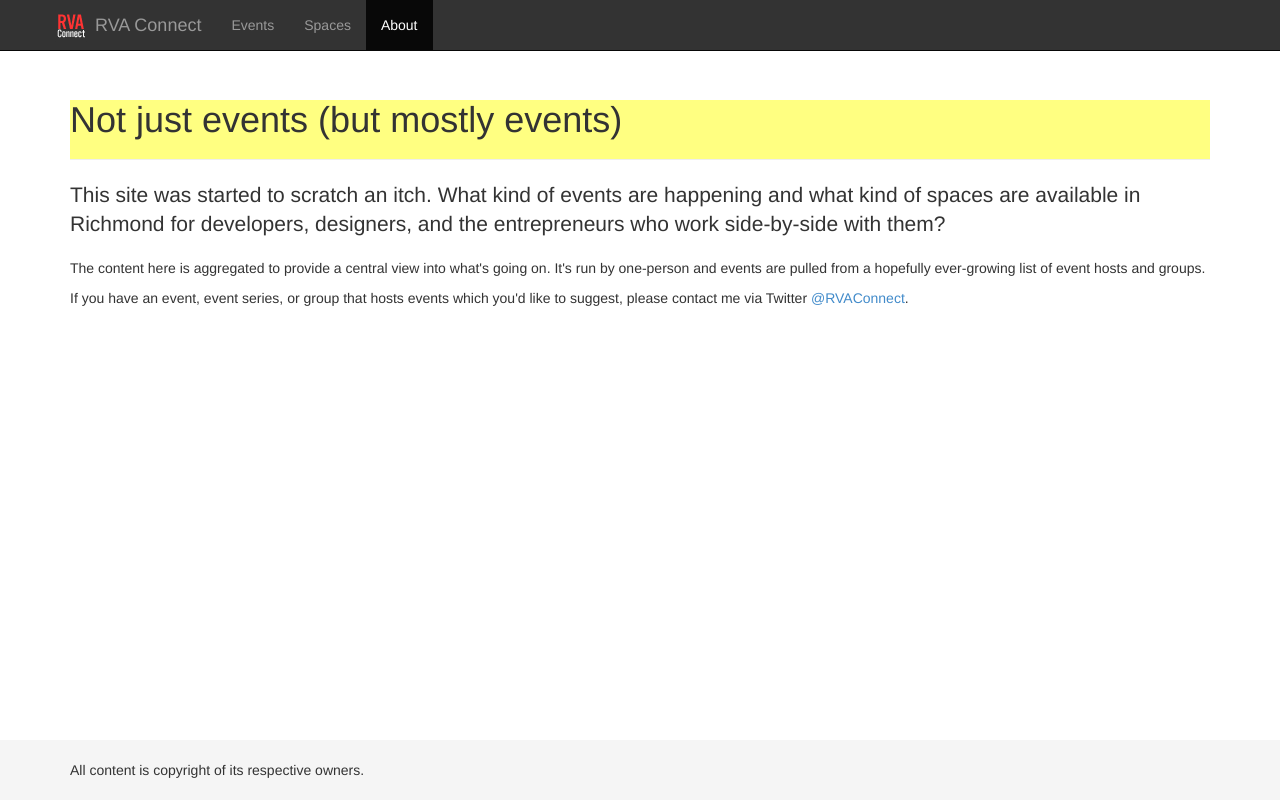
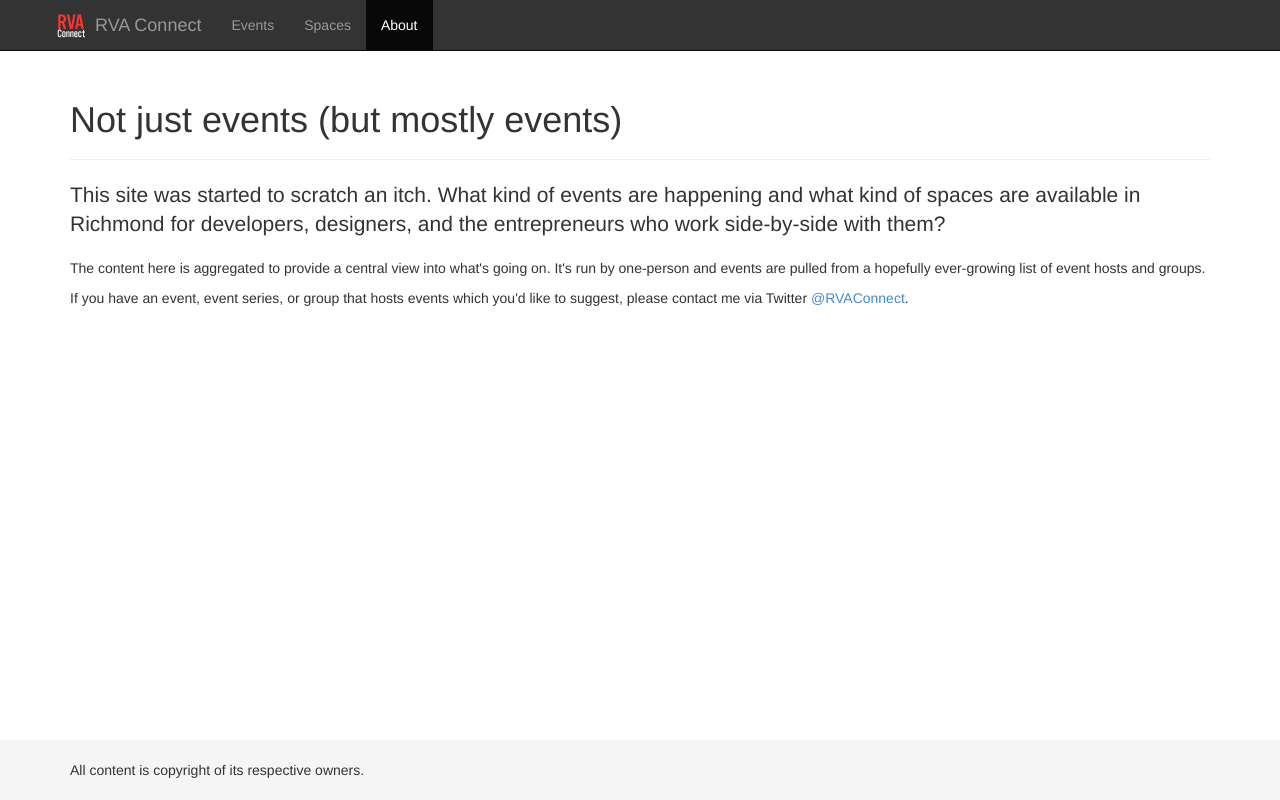
Before and after one commit to rva-data/rvaconnect, a Django app: page /about/ in a window 1280 px wide. Run offline with Django 3.2, Linux system fonts and the light colour scheme; parts of the project's set-up code (start-up, migrations or seed data) failed here and were passed over; some libraries are stand-ins or nearby versions.

Commit message:
Fixes unnecessary global style change

```diff
--- a/templates/index.html
+++ b/templates/index.html
@@ -12,7 +12,7 @@
     #page-title span.title-text { display: none; }
     body { background: url("http://farm6.staticflickr.com/5346/7433867610_00f5ae19ab_h.jpg") no-repeat;}
     div.content { background: rgba(256, 256, 256, 1.0);}
-    .page-header { border: none; background: rgba(256, 256, 256, 0.6); display: block; padding: 50px !important; }
+    .page-header { border: none; background: rgba(256, 256, 45, 0.6); display: block; padding: 50px !important; }
     .page-header p {max-width: 940px; font-size: 24px; font-weight: bold; line-height: 36px; margin-top: 20px;}
 
     @media (max-width: 767px) {
--- a/templates/site_base.html
+++ b/templates/site_base.html
@@ -66,7 +66,6 @@
 
       code { font-size: 80%; }
 
-      div.page-header { background: rgba(256, 256, 45, 0.6); }
       span.label-info a {color: white !important;}
       div#disqus_thread { max-width: 600px; }
       div.event { max-width: 600px; }
```
